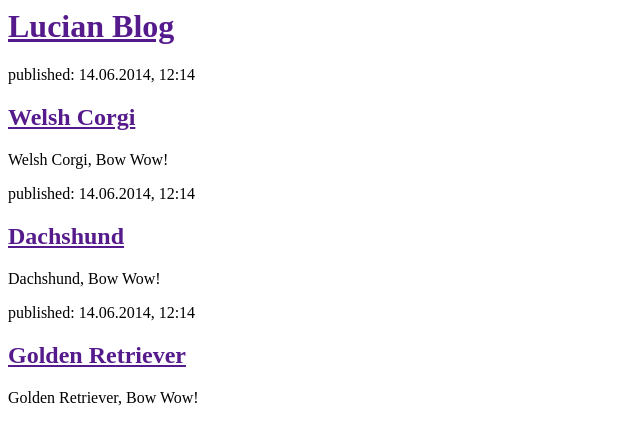
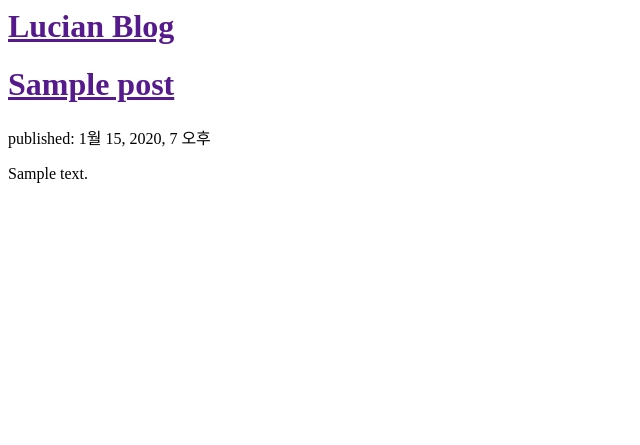
Before and after one commit to veluga29/Django_Girls_Tutorial, a Django app: page / in a window 1280 px wide. Shown: the top 445 px of the page, without its empty margins (0-640 px from the left). Run offline with Django 3.2, Linux system fonts and the light colour scheme; tables that the repository leaves empty hold one stand-in row (values such as "Sample post").

Commit message:
Apply queryset on the template

```diff
--- a/blog/templates/blog/post_list.html
+++ b/blog/templates/blog/post_list.html
@@ -7,22 +7,30 @@
             <h1><a href="">Lucian Blog</a></h1>
         </div>
 
-        <div>
-            <p>published: 14.06.2014, 12:14</p>
-            <h2><a href="">Welsh Corgi</a></h2>
-            <p>Welsh Corgi, Bow Wow!</p>
-        </div>
+        {% for post in posts %}
+            <div>
+                <h1><a href="">{{ post.title }}</a></h1>
+                <p>published: {{ post.published_date }}</p>
+                <p>{{ post.text|linebreaksbr  }}</p>
+            </div>
+        {% endfor %}
 
-        <div>
-            <p>published: 14.06.2014, 12:14</p>
-            <h2><a href="">Dachshund</a></h2>
-            <p>Dachshund, Bow Wow!</p>
-        </div>
+<!--        <div>-->
+<!--            <p>published: 14.06.2014, 12:14</p>-->
+<!--            <h2><a href="">Welsh Corgi</a></h2>-->
+<!--            <p>Welsh Corgi, Bow Wow!</p>-->
+<!--        </div>-->
 
-        <div>
-            <p>published: 14.06.2014, 12:14</p>
-            <h2><a href="">Golden Retriever</a></h2>
-            <p>Golden Retriever, Bow Wow!</p>
-        </div>
+<!--        <div>-->
+<!--            <p>published: 14.06.2014, 12:14</p>-->
+<!--            <h2><a href="">Dachshund</a></h2>-->
+<!--            <p>Dachshund, Bow Wow!</p>-->
+<!--        </div>-->
+
+<!--        <div>-->
+<!--            <p>published: 14.06.2014, 12:14</p>-->
+<!--            <h2><a href="">Golden Retriever</a></h2>-->
+<!--            <p>Golden Retriever, Bow Wow!</p>-->
+<!--        </div>-->
     </body>
 </html>
--- a/blog/views.py
+++ b/blog/views.py
@@ -1,6 +1,9 @@
 from django.shortcuts import render
+from django.utils import timezone
+from .models import Post
 
 
 # Create your views here.
 def post_list(request):
-    return render(request, 'blog/post_list.html', {})
+    posts = Post.objects.filter(published_date__lte=timezone.now()).order_by('published_date')
+    return render(request, 'blog/post_list.html', {'posts': posts})
```
